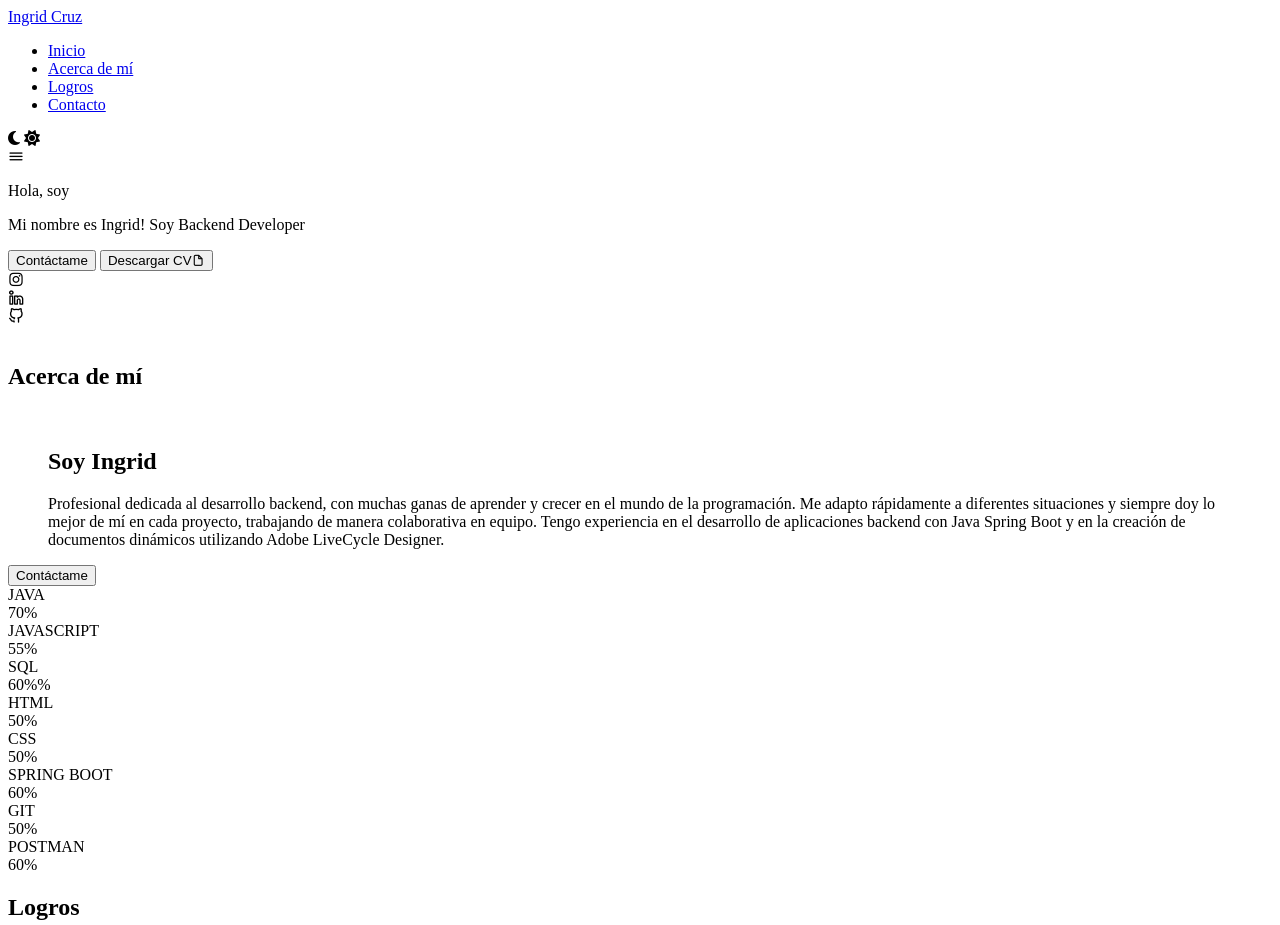
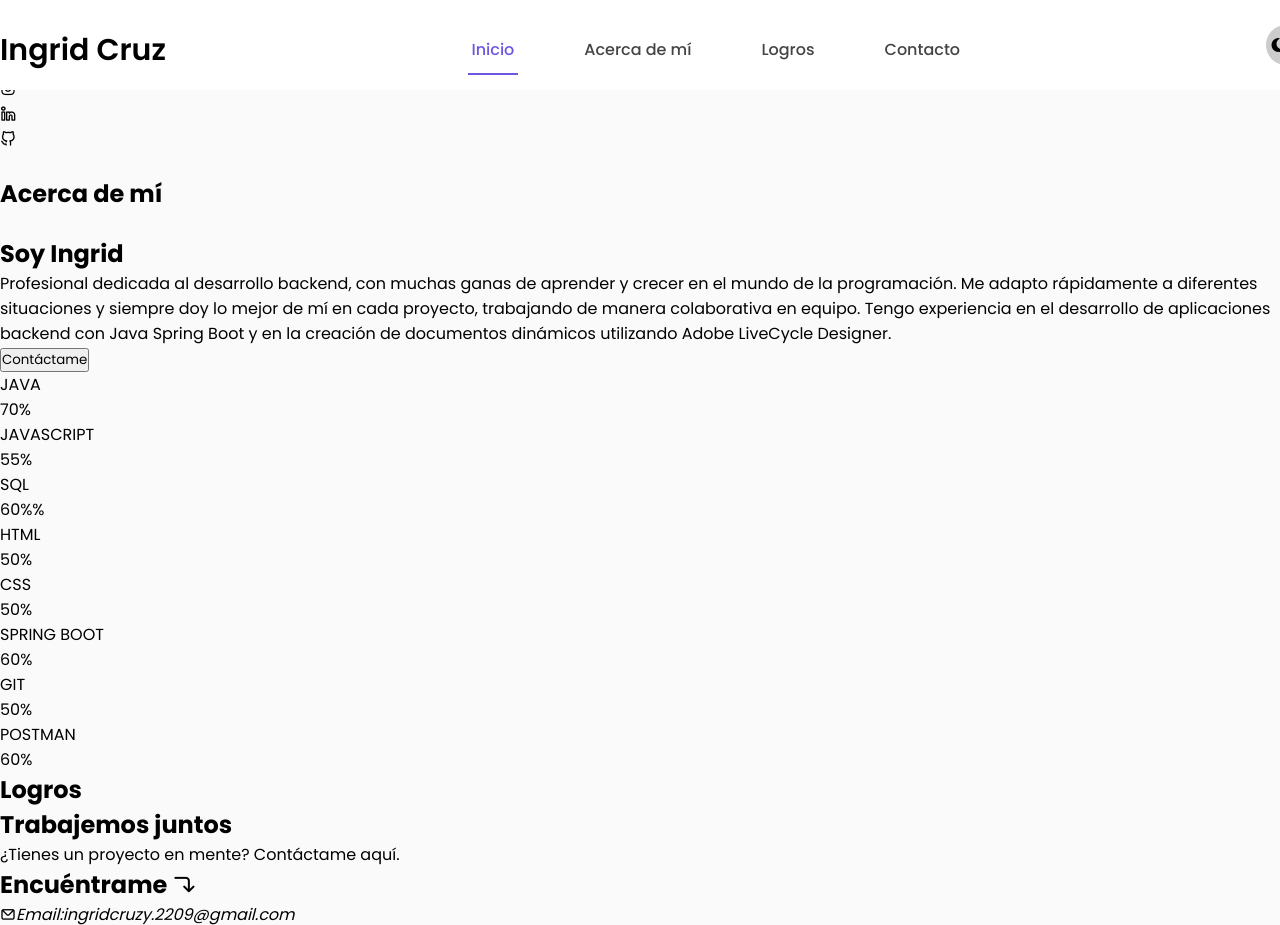
Before and after one commit to IngridCruzY/portfolioPersonal, a plain HTML site: page index.html in a window 1280 px wide. Shown: the top 925 px of the page. Drawn offline with nearby package versions, Linux system fonts and the light colour scheme; a web font is replaced by a local one.

Commit message:
avance de estilos nav y mode

```diff
--- /dev/null
+++ b/assets/css/styles.css
@@ -0,0 +1,146 @@
+@import url('https://fonts.googleapis.com/css2?family=Poppins:wght@400;500;600;700;800&display=swap');
+@import url('https://fonts.googleapis.com/css2?family=Delicious+Handrawn&display=swap');
+@import url('https://fonts.googleapis.com/css2?family=Roboto:300,400,600');
+
+* {
+    margin: 0;
+    padding: 0;
+    box-sizing: border-box;
+    font-family: "Poppins",sans-serif;
+}
+
+:root {
+    --body-color : rgba(250,250,250);
+    --color-white: rgba(250,250,250);
+    --text-color-second: rgba(38, 37,37);
+    --first-color: rgba(110, 87,224);
+    --first-shadow: rgba(0,0,0,0.1);
+
+    --box-color: #fff;
+    --nav-color: #fff;
+    --nav-icon: #000;
+    --logo-color: #000;
+
+    --text-color: #444444;
+    --color-white: #242526;
+
+    --icon-color: #242526;
+    --mode-color: #ccc;
+}
+
+body {
+    background-color: var(--body-color);
+}
+
+/*---dark mode---*/
+body.dark {
+    --body-color: #202425;
+    --box-color: #fff;
+
+    --nav-color: #262425;
+    --color-white: #fff;
+    --text-color: #fff;
+
+    --nav-icon: #fff;
+    --logo-color: #fff;
+    --icon-color: #8749f2;
+    --mode-color: #fff;
+}
+
+.container {
+    width: 100%;
+    position: relative;
+}
+
+html {
+    scroll-behavior: smooth;
+}
+
+nav {
+    position: fixed;
+    display: flex;
+    justify-content: space-between;
+    width: 100%;
+    height: 90px;
+    line-height: 100px;
+    background: var(--nav-color);
+    padding-inline: 10wv;
+    transition: 0.3s;
+    z-index: 100;
+}
+
+.nav-logo {
+    position: relative;
+}
+
+.nav-name {
+    font-size: 30px;
+    font-weight: 600;
+    color: var(--logo-color);
+}
+
+.nav-menu,
+.nav_menu_list {
+    display: flex;
+    column-gap: -30px;
+}
+
+.nav-menu .nav_list {
+    list-style: none;
+    position: relative;
+}
+
+.nav-link {
+    text-decoration: none;
+    color: var(--text-color);
+    font-weight: 500;
+    padding-inline: 15px;
+    margin-inline: 20px;
+}
+
+.nav-menu-btn {
+    display: none;
+}
+
+.nav-menu-btn i {
+    font-size: 28px;
+    cursor: pointer;
+    color: var(--nav-icon);
+}
+
+.active-link {
+    position: relative;
+    color: var(--first-color);
+    transition: 0.3s;
+}
+
+.active-link::after {
+    content: "";
+    position: absolute;
+    left: 50%;
+    bottom: -15px;
+    transform: translate(-50%, -50%);
+    width: 50px;
+    height: 2px;
+    background: var(--first-color);
+}
+
+/*---mode---*/
+.mode {
+    display: flex;
+    align-items: center;
+    margin-right: -2%;
+}
+
+.moon-sun {
+    position: relative;
+    display: flex;
+    align-items: center;
+    justify-content: center;
+    height: 40px;
+    width: 40px;
+    border-radius: 30px;
+    cursor: pointer;
+    cursor: pointer;
+    background: var(--mode-color);
+}
--- a/index.html
+++ b/index.html
@@ -4,14 +4,15 @@
     <meta charset="UTF-8">
     <meta name="viewport" content="width=device-width, initial-scale=1.0">
     <title>Portfolio Personal</title>
+    <link rel="stylesheet" href="assets/css/styles.css">
     <link rel="stylesheet" href="https://cdnjs.cloudflare.com/ajax/libs/font-awesome/6.4.2/css/all.min.css">
     <link rel="stylesheet" href="https://cdn.jsdelivr.net/npm/@iconscout/unicons@4.2.0/css/line.min.css">
 </head>
 <body>
     <div class="container">
         <nav id="header">
-            <div>
-                <a href="#" class="nav__logo">Ingrid Cruz</a>
+            <div class="nav-logo">
+                <p class="nav-name">Ingrid Cruz</p>
             </div>
             <div class="nav-menu" id="myNavMenu">
                 <ul class="nav_menu_list">
@@ -46,7 +47,7 @@
         </nav>
         <!--main-->
         <main class="wrapper">
-            <section class="featured-box" id="home">
+            <section class="featured-box" id="inicio">
                 <div class="featured-text">
                     <div class="hello">
                         <p>Hola, soy</p>
@@ -75,7 +76,7 @@
                 </div>
             </section>
             <!--about me-->
-            <section class="section" id="about">
+            <section class="section" id="acerca">
                 <div class="top-header">
                     <h1>Acerca de mí</h1>
                 </div>
@@ -174,7 +175,7 @@
                 </div>
             </section>
             <!--contact-->
-            <section class="section" id="contact">
+            <section class="section" id="contacto">
                 <div class="top-header">
                     <h1>Trabajemos juntos</h1>
                     <span>¿Tienes un proyecto en mente? Contáctame aquí.</span>
```
